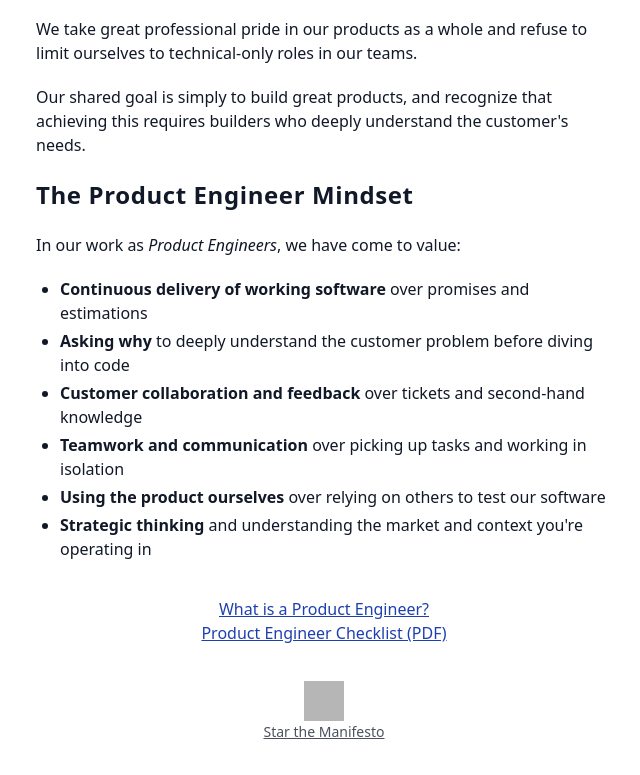
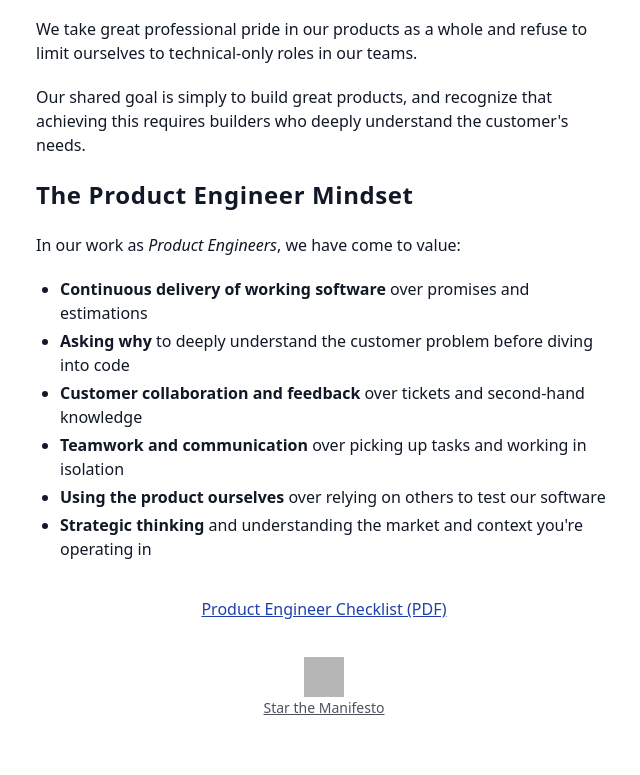
Before and after one commit to anttiviljami/product-engineer-manifesto, a website built with Vite: page index.html in a window 1280 px wide. Shown: the part 331-1106 px from the top of the page, without its empty margins (316-956 px from the left). Built offline with nearby package versions, Linux system fonts and the light colour scheme; grey boxes are pictures that could not be loaded.

Commit message:
Clear CTA

```diff
--- a/index.html
+++ b/index.html
@@ -59,11 +59,6 @@
 
     <ul class="text-center pt-4">
       <li>
-        <a class="text-blue-800 underline" href="https://dev.to/epilot/what-is-a-product-engineer-1kpg" target="_blank">
-          What is a Product Engineer?
-        </a>
-      </li>
-      <li>
         <a class="text-blue-800 underline"
           href="https://productengineer-content.s3.eu-west-1.amazonaws.com/product-engineer-checklist.pdf" download>
           Product Engineer Checklist (PDF)
```
